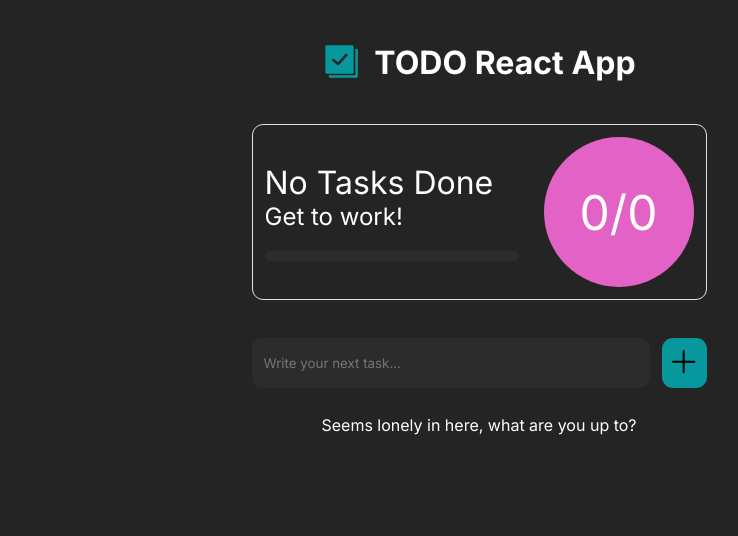
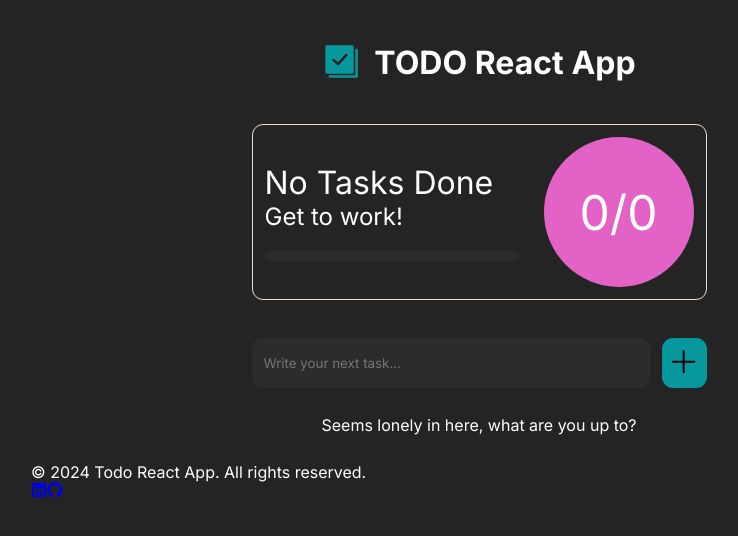
Before and after one commit to drpsych/todo-react-app, a Next.js app: page / in a window 1280 px wide. Shown: the top 536 px of the page, without its empty margins (161-899 px from the left). Built offline with nearby package versions, Linux system fonts and the light colour scheme.

Commit message:
feat: Set up a footer
Implemented a footer section. No styling.

```diff
--- a/package.json
+++ b/package.json
@@ -9,9 +9,10 @@
     "lint": "next lint"
   },
   "dependencies": {
+    "next": "14.2.5",
     "react": "^18",
     "react-dom": "^18",
-    "next": "14.2.5"
+    "react-icons": "^5.2.1"
   },
   "devDependencies": {
     "eslint": "^8",
--- a/src/app/page.js
+++ b/src/app/page.js
@@ -6,6 +6,7 @@ import Form from "@/components/Form";
 import Header from "@/components/Header";
 import TodoHero from "@/components/TodoHero";
 import TodoList from "@/components/TodoList";
+import Footer from "@/components/Footer";
 
 function Home() {
   const [todos, setTodos] = React.useState([]);
@@ -31,6 +32,7 @@ function Home() {
       <TodoHero todos_completed={todos_completed} total_todos={total_todos} />
       <Form todos={todos} setTodos={setTodos} />
       <TodoList todos={todos} setTodos={setTodos} />
+      <Footer />
     </div>
   );
 }
--- /dev/null
+++ b/src/components/Footer.jsx
@@ -0,0 +1,22 @@
+// src/components/Footer.jsx
+import { FaLinkedin, FaGithub } from "react-icons/fa6";
+
+function Footer() {
+  const currentYear = new Date().getFullYear();
+
+  return (
+    <footer className="footer">
+      <p>&copy; {currentYear} Todo React App. All rights reserved.</p>
+      <nav>
+        <a href="https://www.linkedin.com/in/brutoncole">
+          <FaLinkedin />
+        </a>
+        <a href="https://www.github.com/drspych">
+          <FaGithub />
+        </a>
+      </nav>
+    </footer>
+  );
+}
+
+export default Footer;
```
Also changed, not shown: 1 other file (tests, documents, lock files or other folders).
